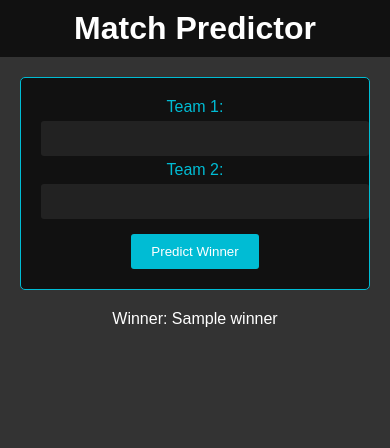
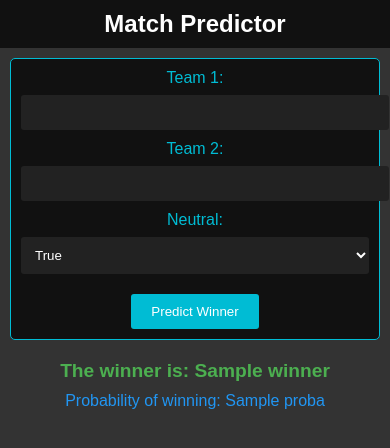
Before and after one commit to H4znow/Football_match_results_predictor, a Flask app: template app/templates/match_predictor.html in a window 390 px wide. Shown: the top 448 px of the page. Run offline with Flask 3, Linux system fonts and the light colour scheme; the template is opened without the code that fills it: most values are stand-ins (such as "Sample title", 1, 10 or a date in 2020).

Commit message:
modifications predict models functions

```diff
--- a/app/app.py
+++ b/app/app.py
@@ -1,5 +1,7 @@
 from flask import Flask, render_template, request
+import pandas as pd
 from joblib import load
+from predict_match_result import predict_result
 
 app = Flask(__name__)
 
@@ -14,12 +16,10 @@ def match_predictor():
     if request.method == 'POST':
         team1 = request.form['team1']
         team2 = request.form['team2']
+        neutral = request.form['neutral']
+        winner, proba = predict_result(team1, team2, neutral=neutral)
 
-        # Implement your match predictor logic here
-        # Replace the following with your actual prediction logic
-        winner = "Team A" if team1 == "Team A" else "Team B"
-
-    return render_template('match_predictor.html', winner=winner)
+    return render_template('match_predictor.html', winner=winner, proba = proba)
 
 @app.route('/tournament_predictor')
 def tournament_predictor():
@@ -27,23 +27,6 @@ def tournament_predictor():
     winner = "Team X"  # Replace with the actual winner
     return render_template('tournament_predictor.html', winner=winner)
 
-def predict_match(team1, team2):
-    model = load("../assets/rf_clf_default_86_acc.joblib")
-    team1 = team_last_info(team1)
-    team2 = team_last_info(team2)
-
-
-def team_last_info(team):
-    df = load("../assets/rera.joblib")
-    filtered_df = df[(df['home_country'] == team) | (df['away_country'] == team)]
-    last_row_with_country = filtered_df.iloc[-1]
-    # Determine if the country is a home team or an away team
-    is_home_team = last_row_with_country['home_country'] == team
-    # Drop columns containing the word 'away' if the country is a home team, otherwise drop columns containing 'home'
-    columns_to_drop = [col for col in last_row_with_country.index if (is_home_team and 'away' in col) or (not is_home_team and 'home' in col)]
-    last_row_without_columns = last_row_with_country.drop(columns=columns_to_drop)
-    return last_row_without_columns
-
 
 if __name__ == '__main__':
     app.run(debug=True)
--- a/app/static/style.css
+++ b/app/static/style.css
@@ -1,4 +1,4 @@
-/* Reset some default styles */
+/* Reset default styles */
 body, h1, p {
     margin: 0;
     padding: 0;
@@ -9,9 +9,18 @@ body, h1, p {
 body {
     background-color: #333;
     color: #fff;
-    font-family: Arial, sans-serif;
+    font-family: 'Arial', sans-serif;
+    font-size: 16px; /* Base font size */
 }
 
+/* Responsive font sizes */
+h1 {
+    font-size: 2rem; /* Responsive heading */
+}
+
+p {
+    font-size: 1rem; /* Responsive paragraph */
+}
 
 /* Header styles */
 h1 {
@@ -42,7 +51,7 @@ a {
 }
 
 a:hover {
-    color: #00bcd4; /* Change link color on hover */
+    color: #00bcd4;
 }
 
 /* Form styles */
@@ -56,12 +65,15 @@ form {
 
 label {
     color: #00bcd4;
+    display: block; /* Improve form layout */
+    margin-bottom: .5rem;
 }
 
-input[type="text"] {
+input[type="text"],
+select { /* Style for select element */
     width: 100%;
     padding: 10px;
-    margin: 5px 0;
+    margin-bottom: 10px;
     background-color: #222;
     color: #fff;
     border: none;
@@ -79,7 +91,46 @@ button {
 }
 
 button:hover {
-    background-color: #0097a7; /* Change button color on hover */
+    background-color: #0097a7;
 }
 
-/* Add more styles as needed */
+/* Responsive layout adjustments */
+@media (max-width: 600px) {
+    h1 {
+        font-size: 1.5rem; /* Smaller heading for small screens */
+    }
+    form {
+        margin: 10px;
+        padding: 10px;
+    }
+}
+
+/* Accessibility improvements */
+a:focus,
+button:focus,
+input:focus,
+select:focus {
+    outline: 2px solid #00bcd4; /* Focus outline for better accessibility */
+}
+
+/* Styles for the winner announcement */
+p.winner-announcement {
+    color: #4CAF50; /* Green color for success */
+    font-size: 1.2rem;
+    font-weight: bold;
+    margin-top: 20px;
+}
+
+/* Styles for the probability display */
+p.probability-display {
+    color: #2196F3; /* Blue color for information */
+    font-size: 1rem;
+    margin-top: 10px;
+}
+
+/* Styles for the 'no prediction available' message */
+p.no-prediction {
+    color: #f44336; /* Red color for alert */
+    font-size: 1rem;
+    margin-top: 20px;
+}
--- a/app/templates/match_predictor.html
+++ b/app/templates/match_predictor.html
@@ -13,10 +13,19 @@
         <label for="team2">Team 2:</label>
         <input type="text" id="team2" name="team2" required>
         <br>
+        <label for="neutral">Neutral:</label>
+        <select id="neutral" name="neutral" required>
+            <option value="True">True</option>
+            <option value="False">False</option>
+        </select>
+        <br>
         <button type="submit">Predict Winner</button>
     </form>
     {% if winner %}
-    <p>Winner: {{ winner }}</p>
+        <p class="winner-announcement">The winner is: {{ winner }}</p>
+        <p class="probability-display">Probability of winning: {{ proba }}</p>
+    {% else %}
+        <p class="no-prediction">No prediction available yet.</p>
     {% endif %}
 </body>
 </html>
```
Also changed, not shown: src/predict_match_result.py (+33 -8 lines).
